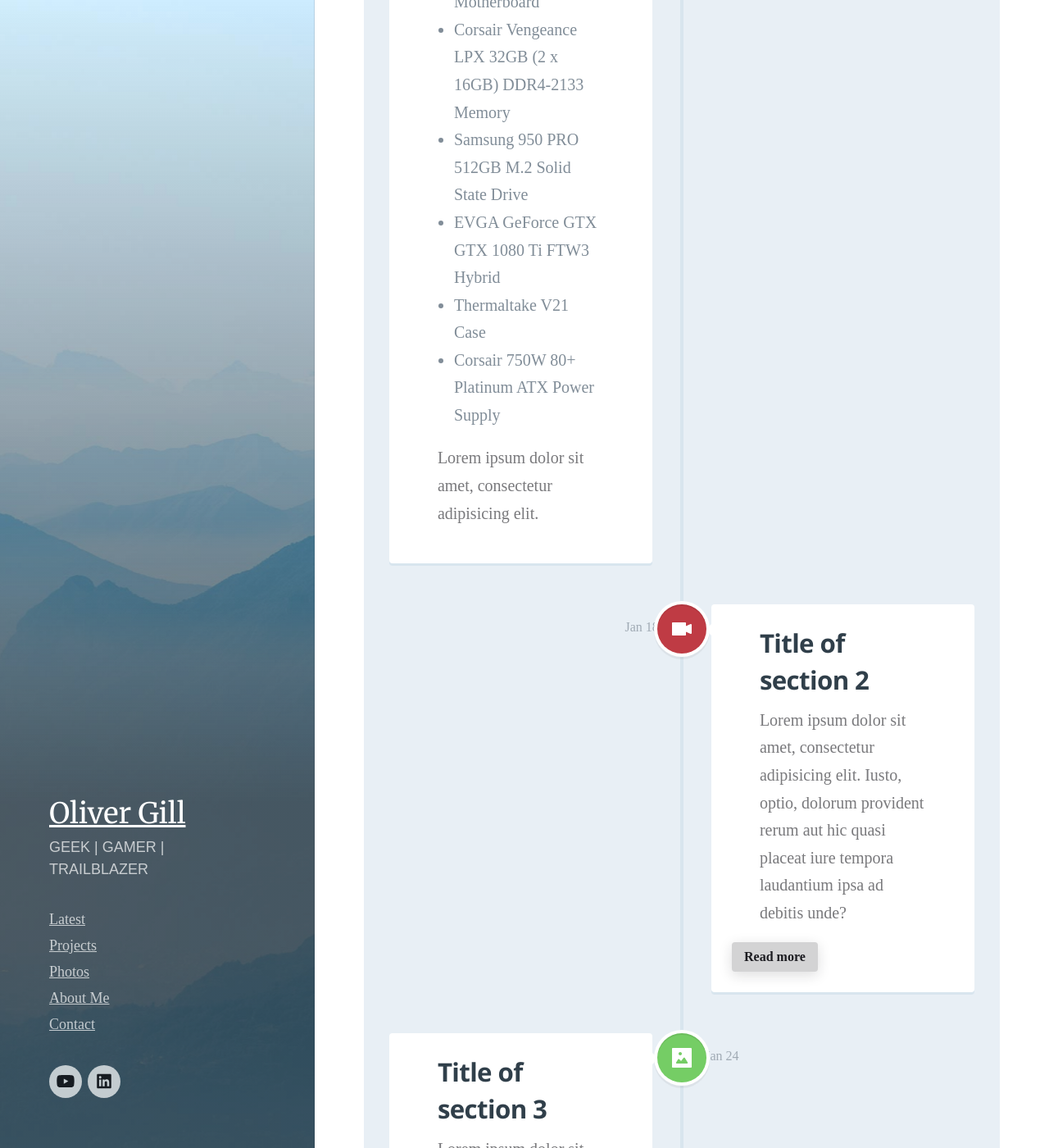
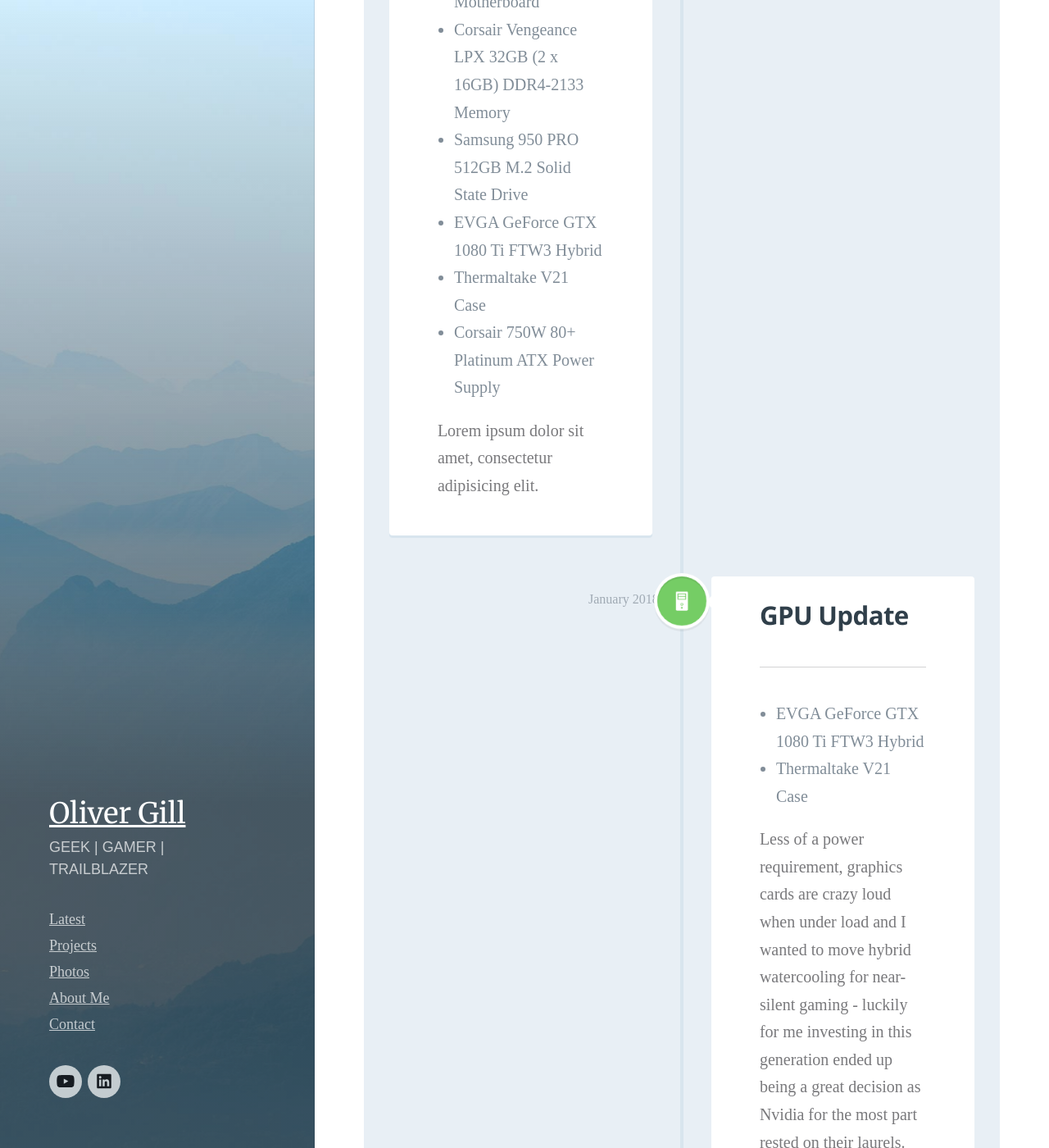
Before and after one commit to olivergillcom/olivergillblog.github.io, a Jekyll site: the page built from _pages/computers.md, in a window 1280 px wide and 1400 px high, scrolled down 755 px. Shown: the whole window at 82% size. Built offline with Jekyll 4.4.1, drawn with Linux system fonts in a browser that asks for light colours; nearby versions of some CDN libraries; some web fonts are replaced; some of the changed text lies outside the part shown.

Commit message:
Update computers.md

```diff
--- a/_pages/computers.md
+++ b/_pages/computers.md
@@ -21,35 +21,97 @@ featured_image: /images/demo/demo-portrait.jpg
         </div> <!-- cd-timeline__img -->
 
         <div class="cd-timeline__content text-component">
-          <h2>OLI TOWER mkIVii (2018)</h2>
+          <h2>OLI TOWER mk4b (2018)</h2>
           <hr>
           <ul>
-          <li><div><img src="/js/timeline/img/pc-case-black.svg"></div><div>testy</div></li>
-
+          <li><div><img src="/js/timeline/img/pc-case-black.svg"></div><div>test</div></li>
             <li>Intel Core i7-6700K @4.2GHz</li>
-
             <li>Corsair H100i GTX CPU Cooler</li>
-
             <li>Asus Z170I PRO GAMING Mini-ITX Motherboard</li>
-
             <li>Corsair Vengeance LPX 32GB (2 x 16GB) DDR4-2133 Memory</li>
-
             <li>Samsung 950 PRO 512GB M.2 Solid State Drive</li>
-
-            <li>EVGA GeForce GTX GTX 1080 Ti FTW3 Hybrid</li>
-
+            <li>EVGA GeForce GTX 1080 Ti FTW3 Hybrid</li>
             <li>Thermaltake V21 Case</li>
-
             <li>Corsair 750W 80+ Platinum ATX Power Supply</li>
-
           </ul>
           <p class="color-contrast-medium">Lorem ipsum dolor sit amet, consectetur adipisicing elit.</p>
-
           <div class="flex justify-between items-center">
             <span class="cd-timeline__date">Current</span>
           </div>
         </div> <!-- cd-timeline__content -->
       </div> <!-- cd-timeline__block -->
+
+      <div class="cd-timeline__block">
+        <div class="cd-timeline__img cd-timeline__img--picture">
+          <img src="/js/timeline/img/pc-case-white-square.svg" alt="Picture">
+        </div> <!-- cd-timeline__img -->
+        <div class="cd-timeline__content text-component">
+          <h2>GPU Update</h2>
+          <hr>
+          <ul>
+            <li>EVGA GeForce GTX 1080 Ti FTW3 Hybrid</li>
+            <li>Thermaltake V21 Case</li>
+          </ul>
+          <p class="color-contrast-medium">Less of a power requirement, graphics cards are crazy loud when under load and I wanted to move hybrid watercooling for near-silent gaming - luckily for me investing in this generation ended up being a great decision as Nvidia for the most part rested on their laurels. Unfortunately the addition of another radiator meant I needed to spring for a larger case.</p>
+          <div class="flex justify-between items-center">
+            <span class="cd-timeline__date">January 2018</span>
+          </div>
+        </div> <!-- cd-timeline__content -->
+      </div> <!-- cd-timeline__block -->
+
+      <div class="cd-timeline__block">
+        <div class="cd-timeline__img cd-timeline__img--picture">
+          <img src="/js/timeline/img/pc-case-white-square.svg" alt="Picture">
+        </div> <!-- cd-timeline__img -->
+        <div class="cd-timeline__content text-component">
+          <h2>OLI TOWER mk4a (2016)</h2>
+          <hr>
+          <ul>
+            <li>Intel Core i7-6700K @4.2GHz</li>
+            <li>Corsair H100i GTX CPU Cooler</li>
+            <li>Asus Z170I PRO GAMING Mini-ITX Motherboard</li>
+            <li>Corsair Vengeance LPX 32GB (2 x 16GB) DDR4-2133 Memory</li>
+            <li>Samsung 950 PRO 512GB M.2 Solid State Drive</li>
+            <li>EVGA GeForce GTX 980 Ti FTW</li>
+            <li>Corsair 250D Case</li>
+            <li>Corsair 750W 80+ Platinum ATX Power Supply</li>
+          </ul>
+          <p class="color-contrast-medium">First build after gaming hiatus, continued with Mini-ITX, though with a little added girth in the case for AiO watercooling radiator.</p>
+          <div class="flex justify-between items-center">
+            <span class="cd-timeline__date">February 2016</span>
+          </div>
+        </div> <!-- cd-timeline__content -->
+      </div> <!-- cd-timeline__block -->
+
+      <div class="cd-timeline__block">
+        <div class="cd-timeline__img cd-timeline__img--picture">
+          <img src="/js/timeline/img/pc-case-white-square.svg" alt="Picture">
+        </div> <!-- cd-timeline__img -->
+        <div class="cd-timeline__content text-component">
+          <h2>OLI TOWER mk3 (2015)</h2>
+          <hr>
+          <ul>
+            <li>Intel Core i5-4690 @3.7GHz</li>
+            <li>Arctic Freezer 11 LP CPU Cooler</li>
+            <li>Asus H81I-PLUS Mini-ITX Motherboard</li>
+            <li>Corsair Vengeance LP 16GB (2 x 8GB) DDR4-1600 Memory</li>
+            <li>Samsung 840 EVO 250GB Solid State Drive</li>
+            <li>EVGA GeForce GTX 960 2GB SSC ACX 2.0+</li>
+            <li>Fractal Design Node 304 Mini-ITX Case</li>
+            <li>Corsair VS 550W 80+ ATX Power Supply</li>
+
+
+
+          </ul>
+          <p class="color-contrast-medium">After having taken a break from gaming to concentrate on work, I needed something capable enough for photo and video editing.</p>
+          <div class="flex justify-between items-center">
+            <span class="cd-timeline__date">February 2016</span>
+          </div>
+        </div> <!-- cd-timeline__content -->
+      </div> <!-- cd-timeline__block -->
+
+
+
 
       <div class="cd-timeline__block">
         <div class="cd-timeline__img cd-timeline__img--movie">
```
